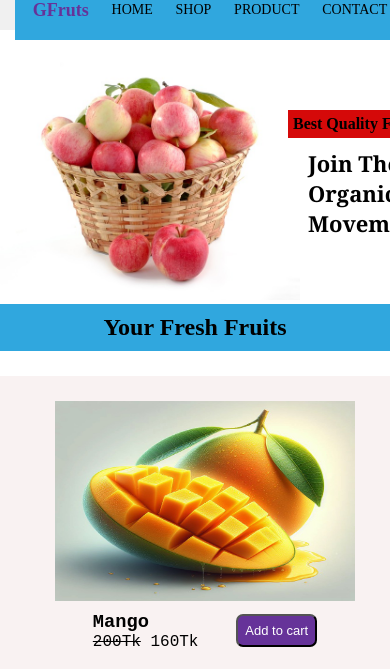
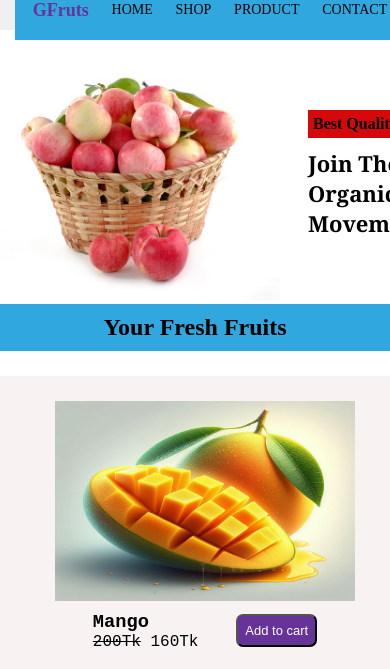
Before and after one commit to WebDeveloper-Rafiul/Full-stack--Ecommerce-website, a plain HTML site: page index.html in a window 390 px wide. Shown: the top 669 px of the page. Drawn offline with Linux system fonts and the light colour scheme.

Commit message:
fixed banner class

```diff
--- a/style.css
+++ b/style.css
@@ -195,6 +195,7 @@ footer a {
   }
   .bannar img {
     width: 300px;
+    transform: translateX(-20px);
   }
   .bannar {
     width: 100%;
@@ -202,7 +203,7 @@ footer a {
     gap: 10px;
   }
   .bannar-title h1 {
-    margin-right: -10px;
+    transform: translateX(20px);
     background: #d50909;
   }
   .bannar-title h2 {
```
